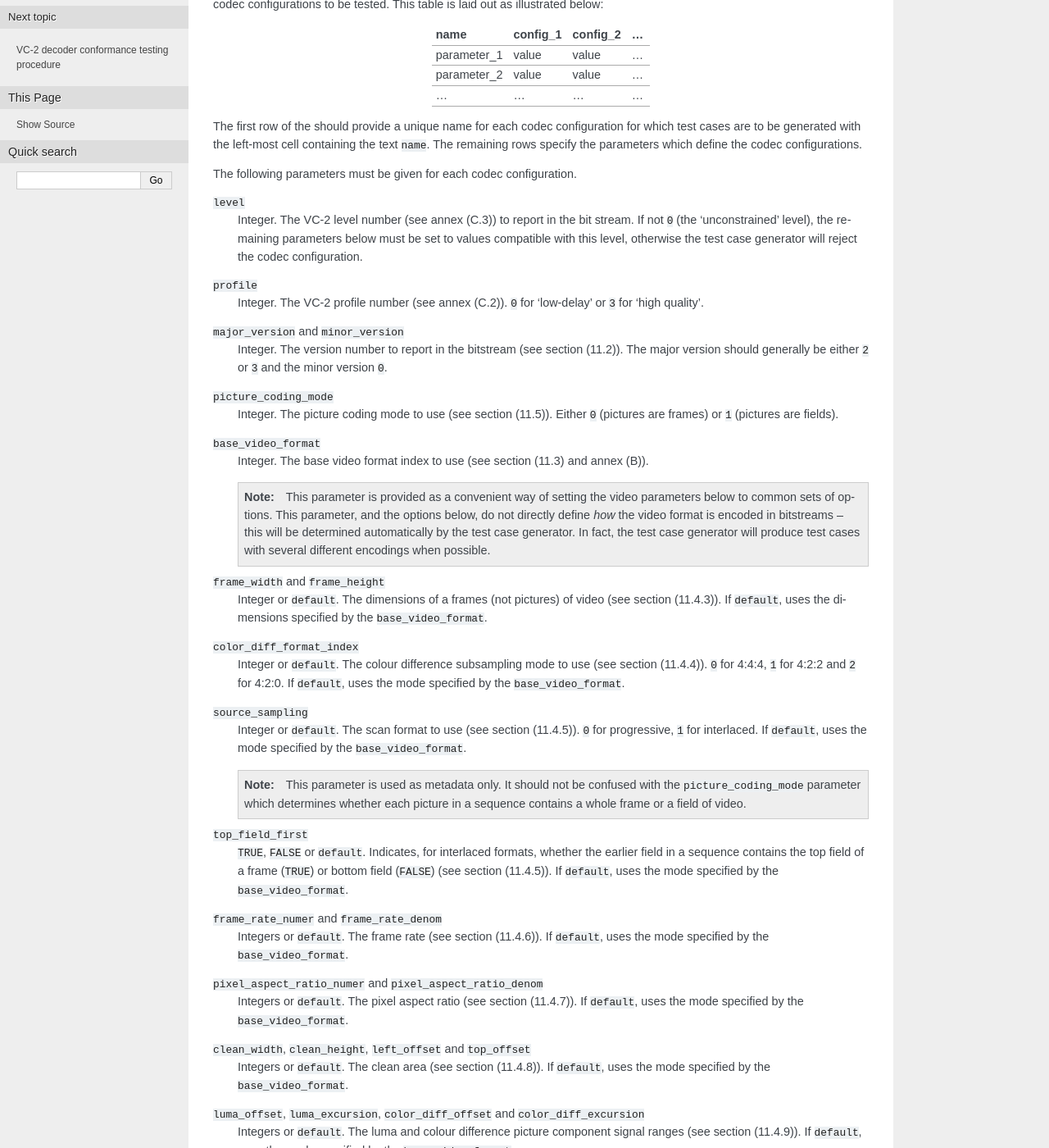
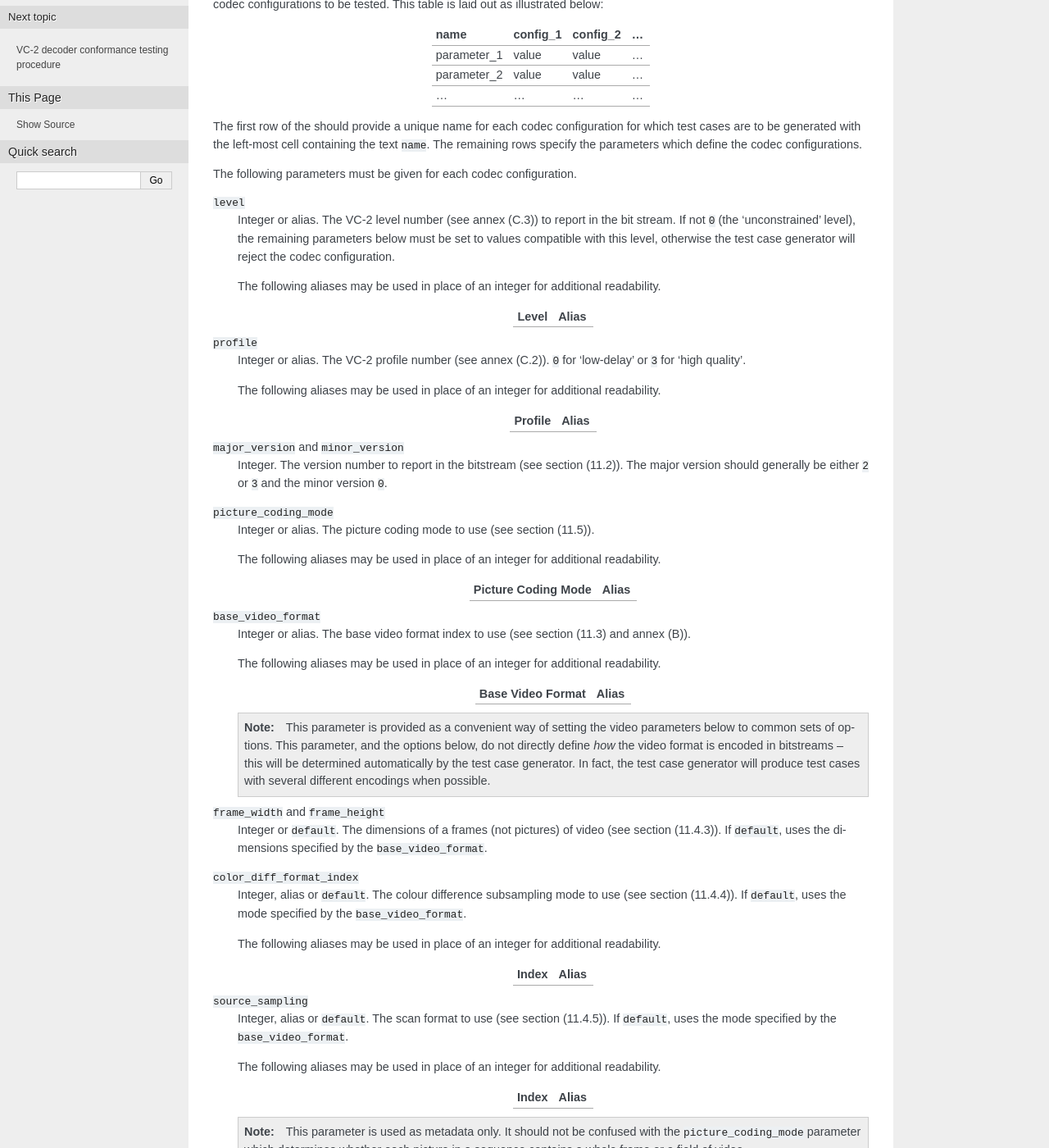
Before and after one commit to bbc/vc2_conformance, a Sphinx documentation site: the page built from docs/source/user_guide/generating_test_cases.rst, in a window 1280 px wide and 1400 px high, scrolled down 281 px. Shown: the whole window at 82% size. Built offline with Sphinx 7.4.7, drawn with Linux system fonts in a browser that asks for light colours; some of the changed text lies outside the part shown.

Commit message:
Add value aliase tables to codec features documentation.

```diff
--- /dev/null
+++ b/docs/source/_ext/enum_table.py
@@ -0,0 +1,108 @@
+"""
+Sphinx extension which produces a table of :py:class:`enum.Enum` values and
+names.
+
+Usage example::
+
+    .. enum-value-table:: vc2_data_tables.BaseVideoFormats
+        :value-heading: Color Primaries Index
+        :name-heading: Alias
+
+The ``:value-heading:`` and ``:name-heading:`` options default to "Value" and
+"Name" if not specified.
+"""
+
+from importlib import import_module
+
+from docutils import nodes
+from docutils.parsers.rst import Directive
+
+
+def make_row(entries):
+    row = nodes.row()
+
+    for node in entries:
+        entry = nodes.entry("", node)
+        row += entry
+
+    return row
+
+
+def make_text(text):
+    return nodes.paragraph(text=text)
+
+
+def make_literal(text):
+    return nodes.paragraph("", "", nodes.literal(text=text))
+
+
+def make_table(headings, values, colwidths=None):
+    """
+    Make a table with the specified headings and values (given as docutils
+    nodes). If colwidths is None, uses '1' for all columns, otherwise must be a
+    list of integer weights.
+    """
+    table = nodes.table()
+
+    tgroup = nodes.tgroup(cols=len(headings))
+    table += tgroup
+
+    if colwidths is None:
+        for i in range(len(headings)):
+            tgroup += nodes.colspec(colwidth=1)
+    else:
+        assert len(colwidths) == len(headings)
+        for colwidth in colwidths:
+            tgroup += nodes.colspec(colwidth=colwidth)
+
+    thead = nodes.thead("", make_row(headings))
+    tgroup += thead
+
+    tbody = nodes.tbody()
+    tgroup += tbody
+
+    for row_nodes in values:
+        assert len(row_nodes) == len(headings)
+        tbody += make_row(row_nodes)
+
+    return table
+
+
+class EnumValueTable(Directive):
+
+    required_arguments = 1  # enum name
+
+    option_spec = {
+        "value-heading": str,
+        "name-heading": str,
+    }
+
+    def run(self):
+        module_name, _, enum_name = self.arguments[0].rpartition(".")
+
+        enum_type = getattr(import_module(module_name), enum_name)
+
+        value_heading = self.options.get("value-heading", "Value")
+        name_heading = self.options.get("name-heading", "Name")
+        rows = [(str(value.value), value.name) for value in enum_type]
+
+        value_column_width = max(map(len, [value_heading] + [v for v, _ in rows]))
+        name_column_width = max(map(len, [name_heading] + [n for _, n in rows]))
+
+        table = make_table(
+            (make_text(value_heading), make_text(name_heading)),
+            [(make_text(value), make_literal(name)) for value, name in rows],
+            (value_column_width, name_column_width),
+        )
+
+        return [table]
+
+
+def setup(app):
+    app.add_directive("enum-value-table", EnumValueTable)
+
+    return {
+        "version": "0.1",
+        "parallel_read_safe": True,
+        "parallel_write_safe": True,
+    }
--- a/docs/source/conf.py
+++ b/docs/source/conf.py
@@ -37,7 +37,9 @@ extensions = [
     "numpydoc",
     "sphinxcontrib.inkscapeconverter",
     "sphinxcontrib.programoutput",
+    # Local extensions (in _ext/ directory)
     "test_case_documentation",
+    "enum_table",
 ]
 
 # -- Options for numpydoc/autodoc --------------------------------------------
--- a/docs/source/user_guide/generating_test_cases.rst
+++ b/docs/source/user_guide/generating_test_cases.rst
@@ -20,13 +20,13 @@ features file. This file must contain a table, in Comma Separated Values (CSV)
 format enumerating codec configurations to be tested. This table is laid out as
 illustrated below:
 
-========================= ========== ========== ==========
-name                      config_1   config_2   ...
-========================= ========== ========== ==========
-parameter_1               value      value      ...
-parameter_2               value      value      ...
-...                       ...        ...        ...
-========================= ========== ========== ==========
+=========== ======== ======== ===
+name        config_1 config_2 ...
+=========== ======== ======== ===
+parameter_1 value    value    ...
+parameter_2 value    value    ...
+...         ...      ...      ...
+=========== ======== ======== ===
 
 The first row of the should provide a unique name for each codec configuration
 for which test cases are to be generated with the left-most cell containing the
@@ -36,14 +36,28 @@ configurations.
 The following parameters must be given for each codec configuration.
 
 ``level``
-    Integer. The VC-2 level number (see annex (C.3)) to report in the bit
-    stream. If not ``0`` (the 'unconstrained' level), the remaining parameters
-    below must be set to values compatible with this level, otherwise the test
-    case generator will reject the codec configuration.
+    Integer or alias. The VC-2 level number (see annex (C.3)) to report in the
+    bit stream. If not ``0`` (the 'unconstrained' level), the remaining
+    parameters below must be set to values compatible with this level,
+    otherwise the test case generator will reject the codec configuration.
+
+    The following aliases may be used in place of an integer for additional
+    readability.
+
+    .. enum-value-table:: vc2_data_tables.Levels
+        :value-heading: Level
+        :name-heading: Alias
 
 ``profile``
-    Integer. The VC-2 profile number (see annex (C.2)). ``0`` for 'low-delay'
-    or ``3`` for 'high quality'.
+    Integer or alias. The VC-2 profile number (see annex (C.2)). ``0`` for
+    'low-delay' or ``3`` for 'high quality'.
+
+    The following aliases may be used in place of an integer for additional
+    readability.
+
+    .. enum-value-table:: vc2_data_tables.Profiles
+        :value-heading: Profile
+        :name-heading: Alias
 
 ``major_version`` and ``minor_version``
     Integer. The version number to report in the bitstream (see section
@@ -51,12 +65,25 @@ The following parameters must be given for each codec configuration.
     the minor version ``0``.
 
 ``picture_coding_mode``
-    Integer. The picture coding mode to use (see section (11.5)). Either ``0``
-    (pictures are frames) or ``1`` (pictures are fields).
+    Integer or alias. The picture coding mode to use (see section (11.5)).
+
+    The following aliases may be used in place of an integer for additional
+    readability.
+
+    .. enum-value-table:: vc2_data_tables.PictureCodingModes
+        :value-heading: Picture Coding Mode
+        :name-heading: Alias
 
 ``base_video_format``
-    Integer. The base video format index to use (see section (11.3) and annex
+    Integer or alias. The base video format index to use (see section (11.3) and annex
     (B)).
+
+    The following aliases may be used in place of an integer for additional
+    readability.
+
+    .. enum-value-table:: vc2_data_tables.BaseVideoFormats
+        :value-heading: Base Video Format
+        :name-heading: Alias
 
     .. note::
 
@@ -73,14 +100,28 @@ The following parameters must be given for each codec configuration.
     the ``base_video_format``.
 
 ``color_diff_format_index``
-    Integer or ``default``. The colour difference subsampling mode to use (see
-    section (11.4.4)). ``0`` for 4:4:4, ``1`` for 4:2:2 and ``2`` for 4:2:0. If
-    ``default``, uses the mode specified by the ``base_video_format``.
+    Integer, alias or ``default``. The colour difference subsampling mode to
+    use (see section (11.4.4)). If ``default``, uses the mode specified by the
+    ``base_video_format``.
+
+    The following aliases may be used in place of an integer for additional
+    readability.
+
+    .. enum-value-table:: vc2_data_tables.ColorDifferenceSamplingFormats
+        :value-heading: Index
+        :name-heading: Alias
 
 ``source_sampling``
-    Integer or ``default``. The scan format to use (see section (11.4.5)).
-    ``0`` for progressive, ``1`` for interlaced. If ``default``, uses the mode
-    specified by the ``base_video_format``.
+    Integer, alias or ``default``. The scan format to use (see section
+    (11.4.5)). If ``default``, uses the mode specified by the
+    ``base_video_format``.
+
+    The following aliases may be used in place of an integer for additional
+    readability.
+
+    .. enum-value-table:: vc2_data_tables.SourceSamplingModes
+        :value-heading: Index
+        :name-heading: Alias
 
     .. note::
 
@@ -112,14 +153,36 @@ The following parameters must be given for each codec configuration.
     specified by the ``base_video_format``.
 
 ``color_primaries_index``, ``color_matrix_index`` and ``transfer_function_index``
-    Integers or ``default``. Colour specification options (see section
+    Integers, aliases or ``default``. Colour specification options (see section
     (11.4.10)). If ``default``, uses the mode specified by the
     ``base_video_format``.
 
+    The following aliases may be used in place of an integer for additional
+    readability.
+
+    .. enum-value-table:: vc2_data_tables.PresetColorPrimaries
+        :value-heading: Color Primaries Index
+        :name-heading: Alias
+
+    .. enum-value-table:: vc2_data_tables.PresetColorMatrices
+        :value-heading: Color Matrix Index
+        :name-heading: Alias
+
+    .. enum-value-table:: vc2_data_tables.PresetTransferFunctions
+        :value-heading: Transfer Function Index
+        :name-heading: Alias
+
 ``wavelet_index`` and ``wavelet_index_ho``
-    Integers. Wavelet transform types to use vertically and horizontally,
-    respectively (see sections (11.4.1) and (11.4.4.1)). For symmetric
-    transforms, these values must be the same.
+    Integers or aliases. Wavelet transform types to use vertically and
+    horizontally, respectively (see sections (11.4.1) and (11.4.4.1)). For
+    symmetric transforms, these values must be the same.
+
+    The following aliases may be used in place of an integer for additional
+    readability.
+
+    .. enum-value-table:: vc2_data_tables.WaveletFilters
+        :value-heading: Index
+        :name-heading: Alias
 
 ``dwt_depth`` and ``dwt_depth_ho``
     Integers. Wavelet transform depths to use for both dimensions and
```
